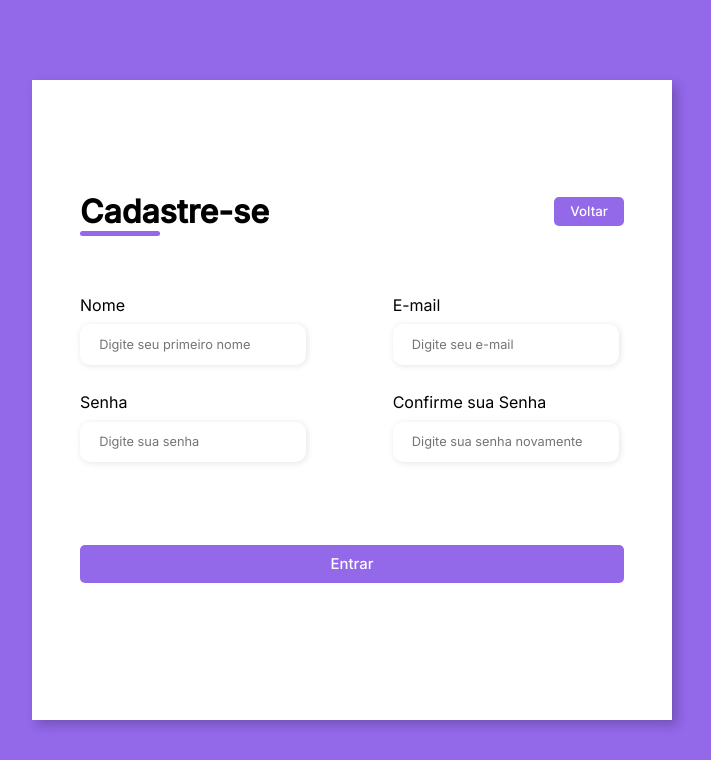
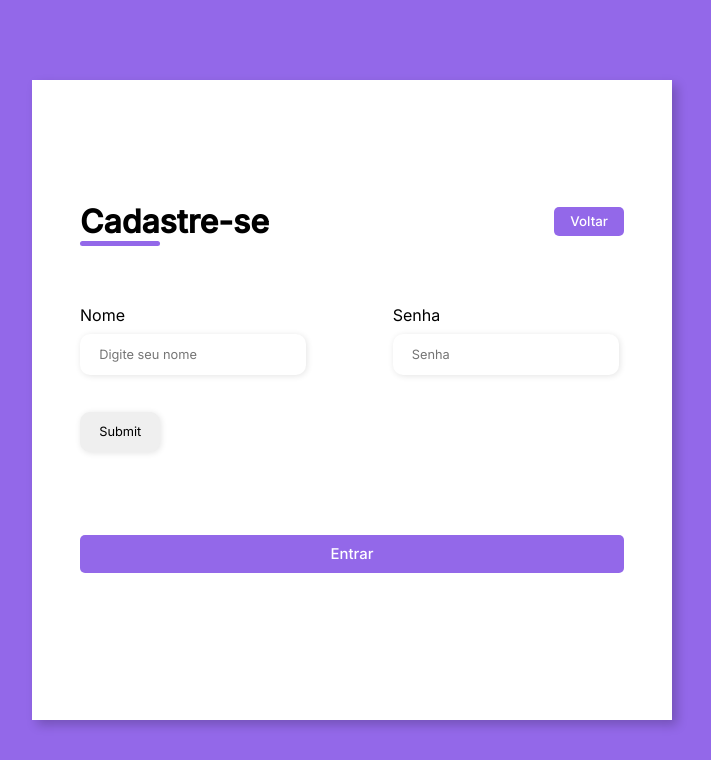
Before and after one commit to GabrielDeVieira/ProjetoLivros, a Django app: template livros/templates/cadastro-usuario.html in a window 1280 px wide. Shown: the top 760 px of the page, without its empty margins (288-999 px from the left). Run offline with Django 4.2, Linux system fonts and the light colour scheme; the template is opened without the code that fills it, so the values that code supplies are empty.

Commit message:
Update cadastro-usuario.html

```diff
--- a/livros/templates/cadastro-usuario.html
+++ b/livros/templates/cadastro-usuario.html
@@ -19,39 +19,31 @@
         </div>
 
         <div class="form">
-            <form action="#">
+            <form action= "{% url 'cadastro' %}" method="POST">{% csrf_token %}
                 <div class="form-header">
                     <div class="title">
                         <h1>Cadastre-se</h1>
                     </div>
 
                     <div class="login-button">
-                        <button><a href="login.html">Voltar</a></button>
+                        <button><a href="">Voltar</a></button>
                     </div>
                 </div>
 
                 <div class="input-group">
                     <div class="input-box">
                         <label for="firstname">Nome</label>
-                        <input id="firstname" type="text" name="firstname" placeholder="Digite seu primeiro nome" required>
+                        <input id="firstname" class="form-control form-control-lg" type="text" name="username" placeholder="Digite seu nome " />
+                    </div>
+
+                    <div class="input-box">
+                        <label for="password">Senha</label>
+                        <input id="password" class="form-control form-control-lg" type="password" name="senha" placeholder="Senha" />
                     </div>
 
 
                     <div class="input-box">
-                        <label for="email">E-mail</label>
-                        <input id="email" type="email" name="email" placeholder="Digite seu e-mail" required>
-                    </div>
-
-
-                    <div class="input-box">
-                        <label for="password">Senha</label>
-                        <input id="password" type="password" name="password" placeholder="Digite sua senha" required>
-                    </div>
-
-
-                    <div class="input-box">
-                        <label for="confirmPassword">Confirme sua Senha</label>
-                        <input id="confirmPassword" type="password" name="confirmPassword" placeholder="Digite sua senha novamente" required>
+                        <input class="btn btn-lg btn-primary" type="submit" placeholder="Cadastrar">
                     </div>
 
                 </div>
```
